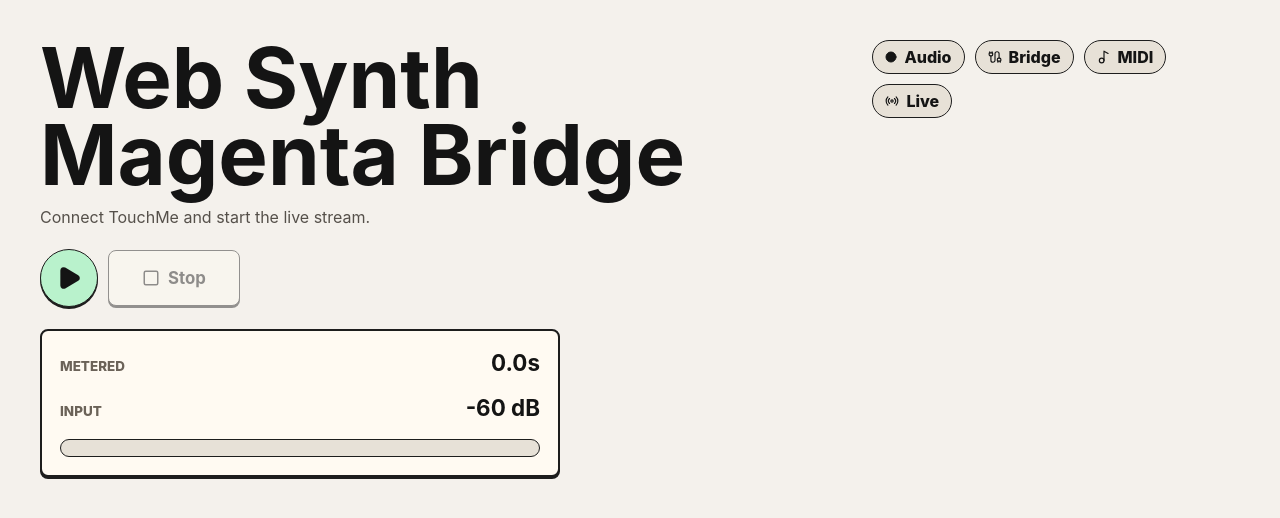
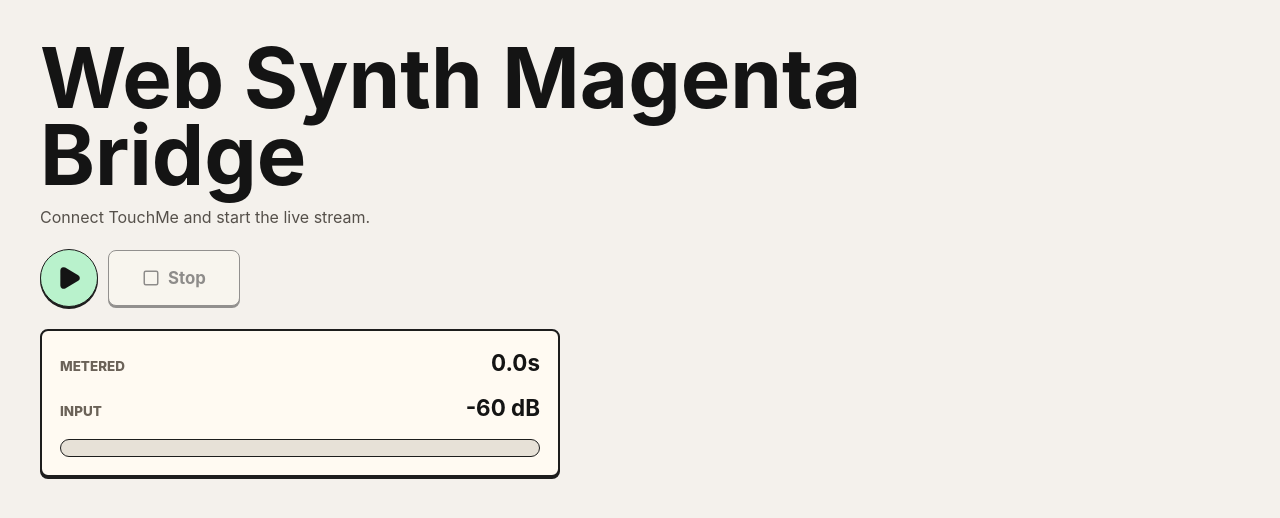
Before and after one commit to audovychenko-mentoring/web-synth-magenta-bridge, a React (Vite) app in the folder apps/web/: page / in a window 1280 px wide. Shown: the top 518 px of the page. Built offline with nearby package versions, Linux system fonts and the light colour scheme.

Commit message:
Remove live status pill strip

```diff
--- a/apps/web/src/main.tsx
+++ b/apps/web/src/main.tsx
@@ -1,6 +1,6 @@
 import React, { useRef, useState } from "react";
 import { createRoot } from "react-dom/client";
-import { Cable, Check, Circle, Music2, Play, Radio, Square } from "lucide-react";
+import { Play, Square } from "lucide-react";
 import "./styles.css";
 
 type MidiInputLike = {
@@ -47,9 +47,6 @@
   const midiInputRef = useRef<MidiInputLike | null>(null);
   const midiVoicesRef = useRef<Map<number, MidiVoice>>(new Map());
 
-  const [audioReady, setAudioReady] = useState(false);
-  const [connected, setConnected] = useState(false);
-  const [midiConnected, setMidiConnected] = useState(false);
   const [armed, setArmed] = useState(false);
   const [live, setLive] = useState(false);
   const [level, setLevel] = useState(0);
@@ -59,7 +56,6 @@
   async function ensureAudio() {
     if (audioRef.current) {
       await audioRef.current.resume();
-      setAudioReady(true);
       return audioRef.current;
     }
 
@@ -97,7 +93,6 @@
     masterRef.current = master;
     captureRef.current = capture;
     playerRef.current = player;
-    setAudioReady(true);
     setStatus("Audio engine ready.");
     return context;
   }
@@ -111,7 +106,6 @@
     const inputs = Array.from(access.inputs.values());
     if (midiInputRef.current && !inputs.some((input) => input.id === midiInputRef.current?.id)) {
       midiInputRef.current = null;
-      setMidiConnected(false);
     }
   }
 
@@ -162,7 +156,6 @@
     });
     input.onmidimessage = handleMidiMessage;
     midiInputRef.current = input;
-    setMidiConnected(true);
     captureEnabledRef.current = true;
     if (!quiet) setStatus(`TouchMe MIDI connected: ${input.name || "MIDI input"}.`);
     return true;
@@ -180,7 +173,6 @@
       oscillator.stop(context.currentTime + 0.08);
     });
     midiVoicesRef.current.clear();
-    setMidiConnected(false);
     setStatus("TouchMe MIDI disconnected.");
   }
 
@@ -257,7 +249,6 @@
     socket.binaryType = "arraybuffer";
     const promise = new Promise<WebSocket>((resolve, reject) => {
       socket.onopen = () => {
-        setConnected(true);
         setStatus("Bridge connected.");
         connectPromiseRef.current = null;
         resolve(socket);
@@ -269,7 +260,6 @@
       };
     });
     socket.onclose = () => {
-      setConnected(false);
       liveRef.current = false;
       setLive(false);
       setStatus("Bridge disconnected.");
@@ -363,20 +353,6 @@
           <h1>Web Synth Magenta Bridge</h1>
           <p>{status}</p>
         </div>
-        <div className="statusStrip">
-          <span className={audioReady ? "pill on" : "pill"}>
-            <Circle size={12} fill="currentColor" /> Audio
-          </span>
-          <span className={connected ? "pill on" : "pill"}>
-            <Cable size={14} /> Bridge
-          </span>
-          <span className={midiConnected ? "pill on" : "pill"}>
-            <Music2 size={14} /> MIDI
-          </span>
-          <span className={live ? "pill on" : "pill"}>
-            <Radio size={14} /> Live
-          </span>
-        </div>
       </section>
 
       <section className="transport">
--- a/apps/web/src/styles.css
+++ b/apps/web/src/styles.css
@@ -66,27 +66,10 @@
   font-size: 1rem;
 }
 
-.statusStrip,
 .transport {
   display: flex;
   gap: 10px;
   flex-wrap: wrap;
-}
-
-.pill {
-  min-height: 34px;
-  border: 1px solid #1d1d1d;
-  border-radius: 999px;
-  padding: 0 12px;
-  display: inline-flex;
-  align-items: center;
-  gap: 7px;
-  background: #e7e1d7;
-  font-weight: 800;
-}
-
-.pill.on {
-  background: #b9f2cc;
 }
 
 .transport {
```
Also changed, not shown: 1 other file (tests, documents, lock files or other folders).
